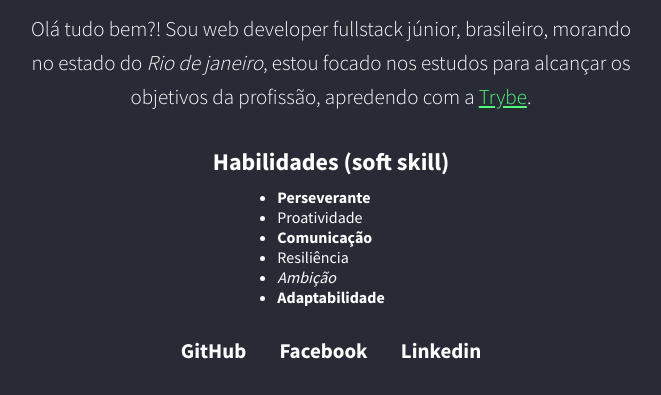
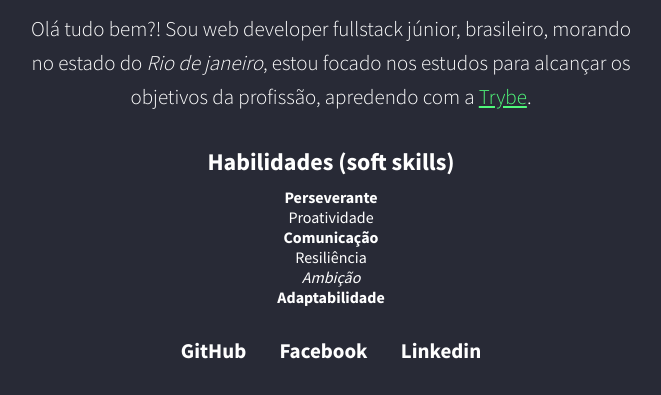
Before and after one commit to EduSouza-programmer/repo_central_trybe, a plain HTML site: page index.html in a window 1280 px wide. Shown: the part 447-842 px from the top of the page, without its empty margins (309-970 px from the left). Drawn offline with Linux system fonts and the light colour scheme.

Commit message:
correcoes

```diff
--- a/index.html
+++ b/index.html
@@ -30,7 +30,7 @@
     </div>
 
     <div class="skill">
-        <h2>Habilidades (soft skill)</h2>
+        <h2>Habilidades (soft skills)</h2>
         <ul>
             <li><strong>Perseverante</strong></li>
             <li>Proatividade</li>
--- a/styles.css
+++ b/styles.css
@@ -110,13 +110,14 @@ header {
 
 .skill {
 
-    display: flex;
-    flex-direction: column;
-    justify-content: center;
-    align-items: center;
+    text-align: center;
 
 }
 
 .skill ul {
     margin-top: 10px;
 }
+
+.skill li {
+    text-emphasis: none;
+}
```
